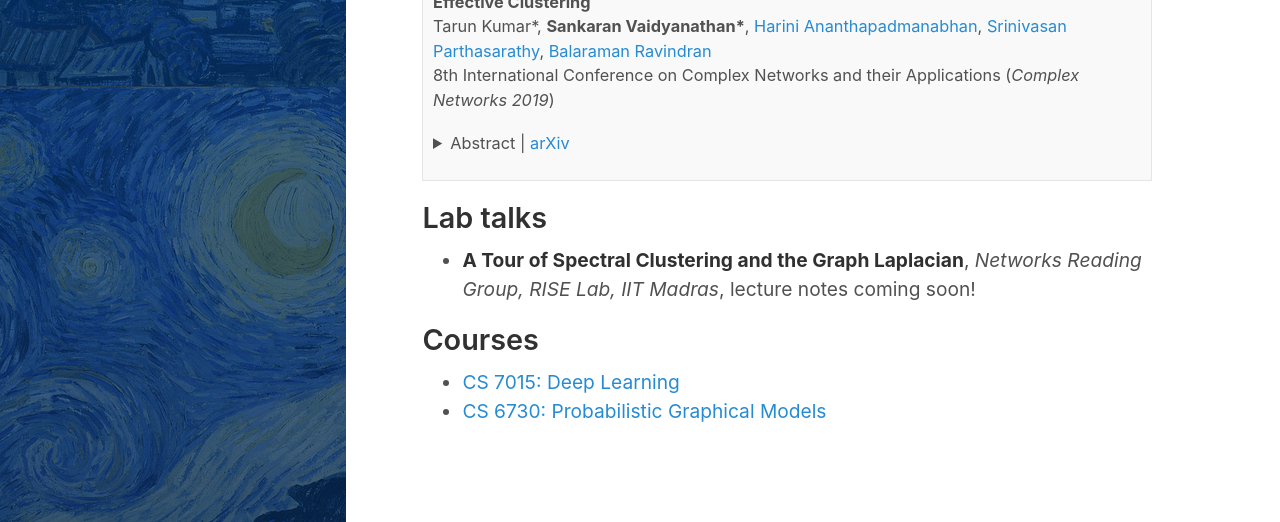
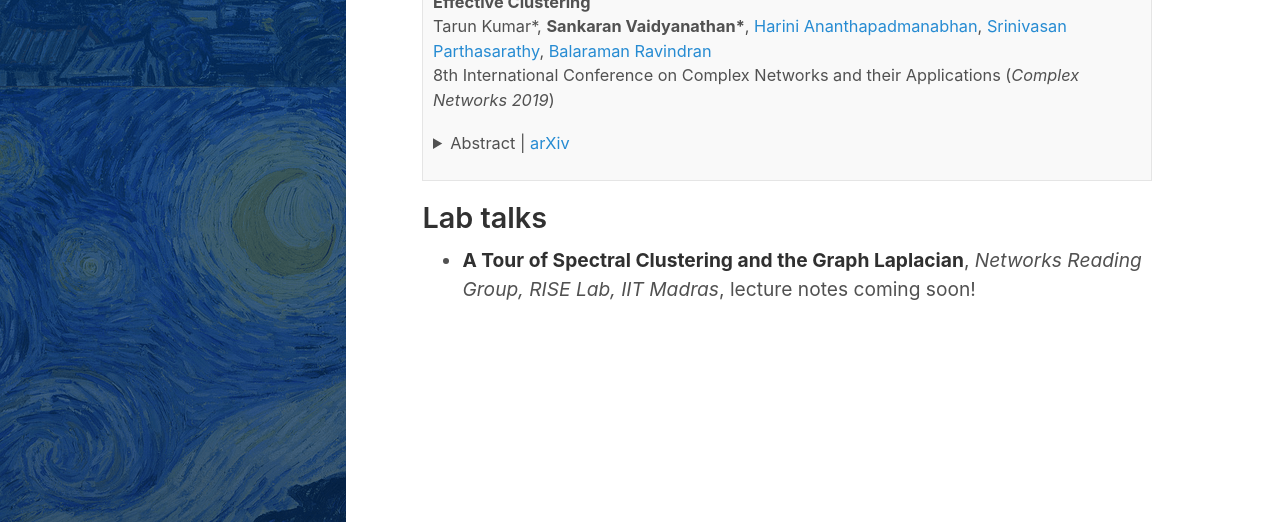
Before and after one commit to sankaranv/sankaranv.github.io, a Jekyll site: the page built from index.md, in a window 1280 px wide, cut to the strip 681-1203 px from the top of the page. Built offline with Jekyll 4.4.1, drawn with Linux system fonts in a browser that asks for light colours; nearby versions of some CDN libraries; some web fonts are replaced; the list of posts is cut into pages by our own code.

Commit message:
Update index.md

```diff
--- a/index.md
+++ b/index.md
@@ -40,8 +40,3 @@ Prior to this, I graduated with a B.E in Electrical and Electronics Engineering
 ## Lab talks
 
 - **A Tour of Spectral Clustering and the Graph Laplacian**, *Networks Reading Group, RISE Lab, IIT Madras*, lecture notes coming soon!
-
-## Courses
-
-- [CS 7015: Deep Learning](https://www.cse.iitm.ac.in/~miteshk/CS7015.html)
-- [CS 6730: Probabilistic Graphical Models](https://sites.google.com/site/harishguruprasad/teaching/cs6730pgm)
```
